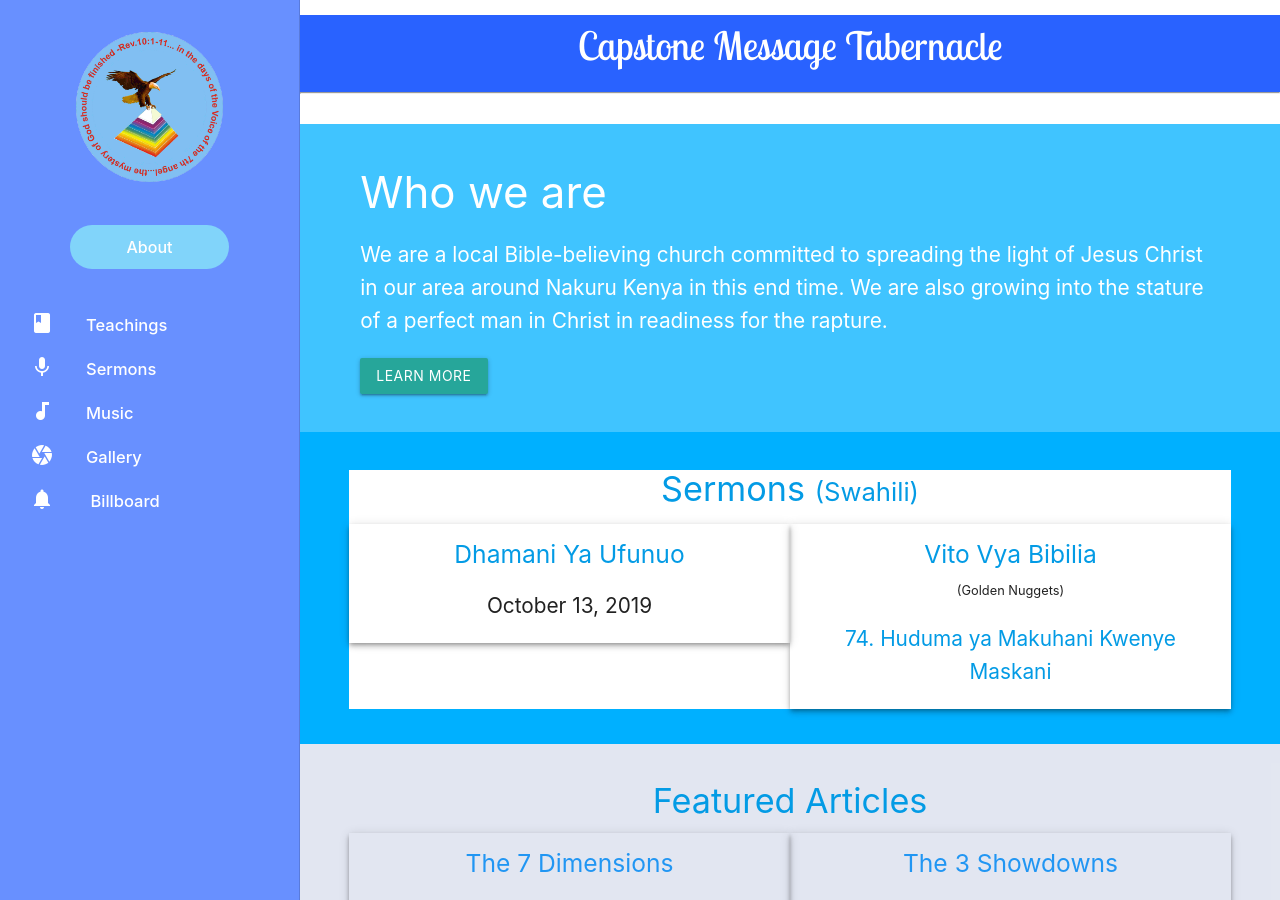
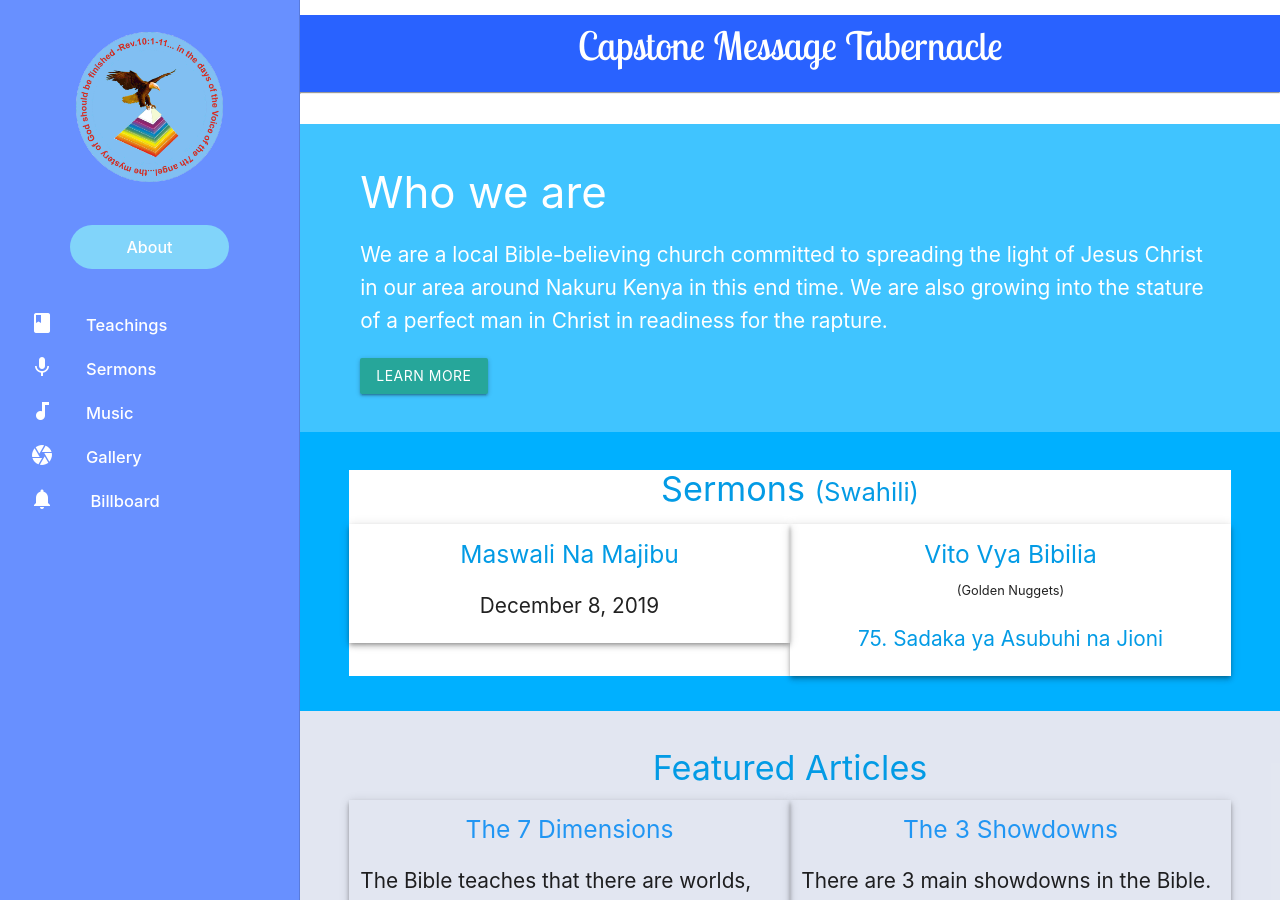
Before and after one commit to njorogetimk/matCSS, a Jekyll site: the page built from index.html, in a window 1280 px wide and 900 px high. Built offline with Jekyll 4.4.1, drawn with Linux system fonts in a browser that asks for light colours.

Commit message:
Update of 19-1208

```diff
--- a/index.html
+++ b/index.html
@@ -61,13 +61,13 @@ title : Capstone Message Tabernacle
     <h4 class="center"><a href="{{ site.baseurl }}/sermons/2019/index.html">Sermons <small>(Swahili)</small></a></h4>
     <div class="row">
       <div class="col s12 m6 z-depth-2">
-        <h5 class="center"><a href="{{ site.baseurl }}/sermons/2019/sunday/19-10-20_dhamani_ya_ufunuo.html">Dhamani ya Ufunuo</a></h5>
-        <p class="center">October 13, 2019</p>
+        <h5 class="center"><a href="{{ site.baseurl }}/sermons/2019/sunday/19-12-08_maswali_na_majibu.html">Maswali na Majibu</a></h5>
+        <p class="center">December 8, 2019</p>
       </div>
       <div class="col s12 m6 z-depth-2">
         <h5 class="center"><a href="{{ site.baseurl }}/sermons/series/golden_nuggets.html">Vito vya Bibilia</a></h5>
         <p class="small center">(Golden Nuggets)</p>
-        <p class="center"><a href="{{ site.baseurl }}/sermons/2019/thursday/goldenNuggets/19-02-05_Huduma_ya_makuhani_kwenye_maskani.html">74. Huduma ya Makuhani Kwenye Maskani</a></p>
+        <p class="center"><a href="{{ site.baseurl }}/sermons/2019/thursday/goldenNuggets/19-03-06_sadaka_ya_asubuhi_na_jioni.html">75. Sadaka ya Asubuhi na Jioni</a></p>
       </div>
     </div>
   </div>
--- a/sermons/2019/thursday/goldenNuggets/19-02-05_Huduma_ya_makuhani_kwenye_maskani.html
+++ b/sermons/2019/thursday/goldenNuggets/19-02-05_Huduma_ya_makuhani_kwenye_maskani.html
@@ -3,7 +3,7 @@ layout : sermons_vito
 title : 74. Huduma ya Makuhani Kwenye Maskani  | Vito
 heading : 74. Huduma ya Makuhani Kwenye Maskani
 before : 19-02-04_Makao_ya_mungu_miongoni_mwa_watu_wa_kutoka.html
-next : #!
+next : 19-03-06_sadaka_ya_asubuhi_na_jioni.html
 paginate : four
 ---
 
```
Also changed, not shown: sermons/2019/sunday/19-12-08_maswali_na_majibu.html (added, +8 -0 lines), sermons/2019/thursday/goldenNuggets/19-03-06_sadaka_ya_asubuhi_na_jioni.html (added, +10 -0 lines).
